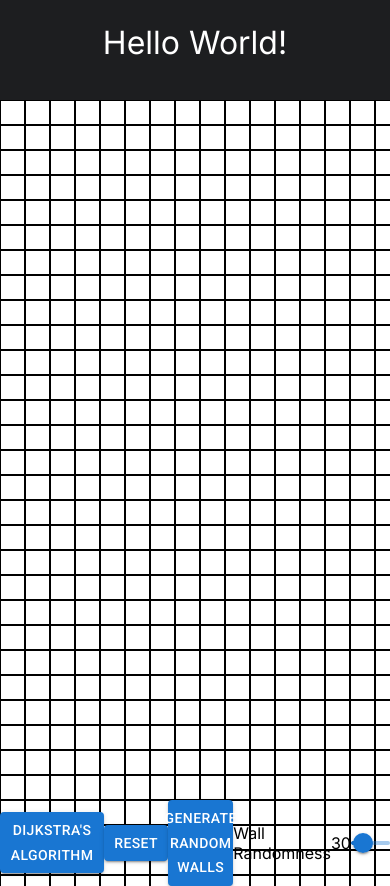
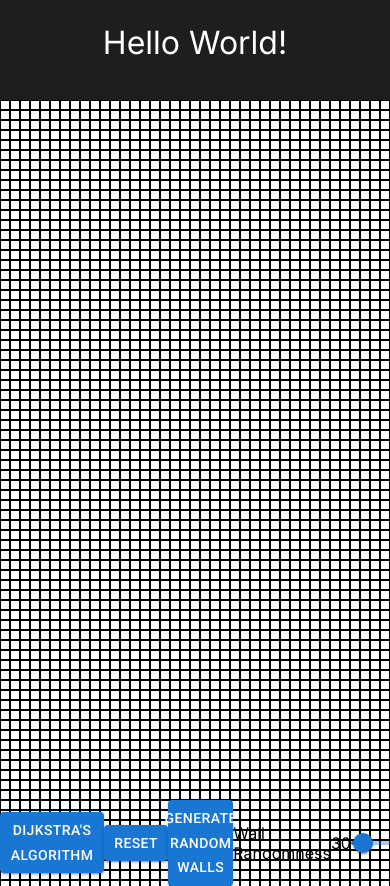
Before and after one commit to Shamusm97/react_pathfinding, a Next.js app: page / in a window 390 px wide. Built offline with nearby package versions, Linux system fonts and the light colour scheme.

Commit message:
Create janky responsive design

```diff
--- a/app/BoxRenderer.js
+++ b/app/BoxRenderer.js
@@ -132,7 +132,6 @@ const BoxRenderer = forwardRef((props, ref) => {
     setBoxArray(objectsWithWalls);
   }
 
-
   function orderBoxes(boxArray) {
     const orderedBoxes = [];
 
@@ -145,10 +144,6 @@ const BoxRenderer = forwardRef((props, ref) => {
     console.log(orderedBoxes);
     return orderedBoxes;
   }
-
-  const slider = (event, value) => {
-    setWallRandomness(value);
-  };
 
   useImperativeHandle(ref, () => ({
     performDijkstra,
--- a/app/UIRenderer.js
+++ b/app/UIRenderer.js
@@ -33,7 +33,7 @@ const calculateDimensions = () => {
     const columns = Math.floor(screenWidth / boxSize);
     console.log('Screen Size: ', screenWidth, screenHeight)
     console.log(`Rows: ${rows}, Columns: ${columns}, Box Size: ${boxSize}`);
-    return { rows, columns };
+    return { rows, columns, boxSize };
 };
 
 const Header = () => {
@@ -78,7 +78,8 @@ const UIRenderer = () => {
     const [dimensions, setDimensions] = useState(null);
 
     useEffect(() => {
-      setDimensions(calculateDimensions());
+      const calculatedDimensions = calculateDimensions();
+      setDimensions(calculatedDimensions);
     }, []);
 
     const performDijkstra = () => {
--- a/app/page.module.css
+++ b/app/page.module.css
@@ -25,8 +25,6 @@
 .box {
     display: flex;
     flex-direction: column;
-    height: 25px;
-    width: 25px;
     border: 1px solid #000000;
     background-color: #ffffff;
     color: white;
@@ -36,11 +34,59 @@
   display: flex;
   flex-direction: row;
   flex-wrap: wrap;
-  min-width: 1200px;
-  max-width: 1200px;
-  min-height: 700px;
-  max-height: 700px;
   margin: 0 auto;
+}
+
+@media (min-width: 1200px) {
+  .boxhandler {
+    /* Styles for larger screens */
+    width: 1200px;
+    height: 700px;
+    font-size: 25px;
+  }
+  .box {
+    width: 25px;
+    height: 25px;
+  }
+}
+
+@media (min-width: 901px) and (max-width: 1200px) {
+  .boxhandler {
+    /* Styles for medium-sized screens */
+    width: 900px;
+    height: 700px;
+    font-size: 20px;
+  }
+  .box {
+    width: 20px;
+    height: 20px;
+  }
+}
+
+@media (min-width: 601px) and (max-width: 900px) {
+  .boxhandler {
+    /* Styles for smaller screens */
+    width: 600px;
+    height: 700px;
+    font-size: 15px;
+  }
+  .box {
+    width: 15px;
+    height: 15px;
+  }
+}
+
+@media (max-width: 600px) {
+  .boxhandler {
+    /* Styles for the smallest screens */
+    width: 100%; /* Full width */
+    height: 700px;
+    font-size: 10px;
+  }
+  .box {
+    width: 10px;
+    height: 10px;
+  }
 }
 
 .bottomUI {
--- a/package.json
+++ b/package.json
@@ -3,7 +3,7 @@
   "version": "0.1.0",
   "private": true,
   "scripts": {
-    "dev": "next dev",
+    "dev": "next dev --hostname 0.0.0.0",
     "build": "next build",
     "start": "next start",
     "lint": "next lint"
```
